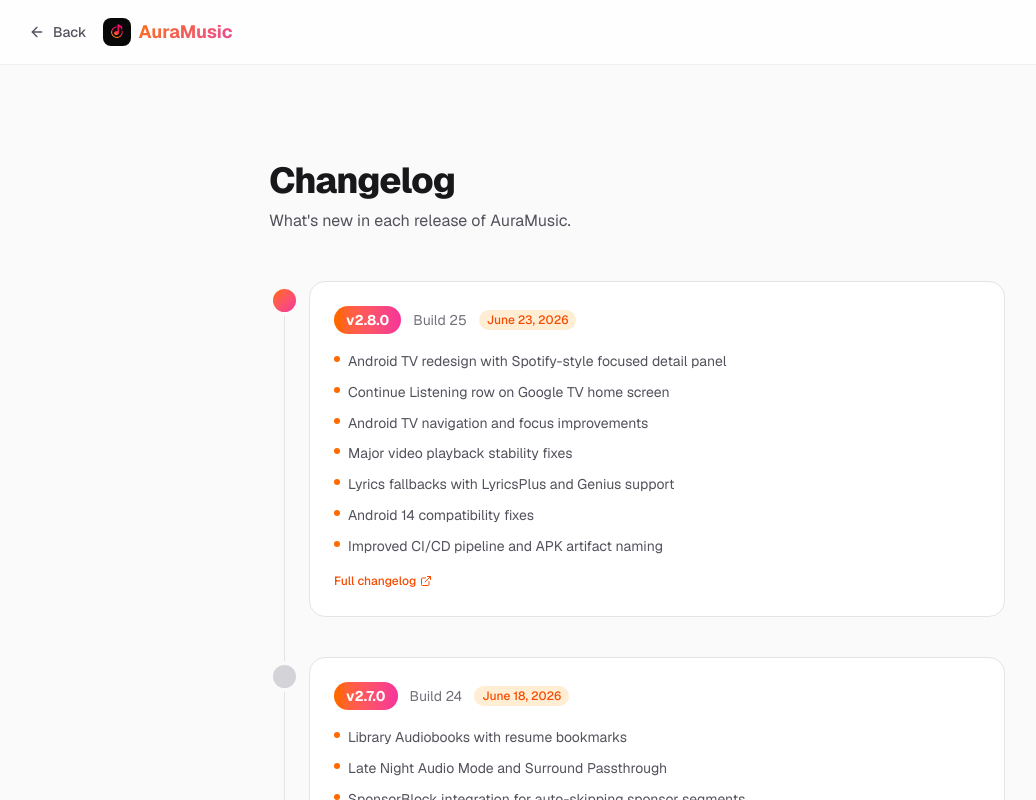
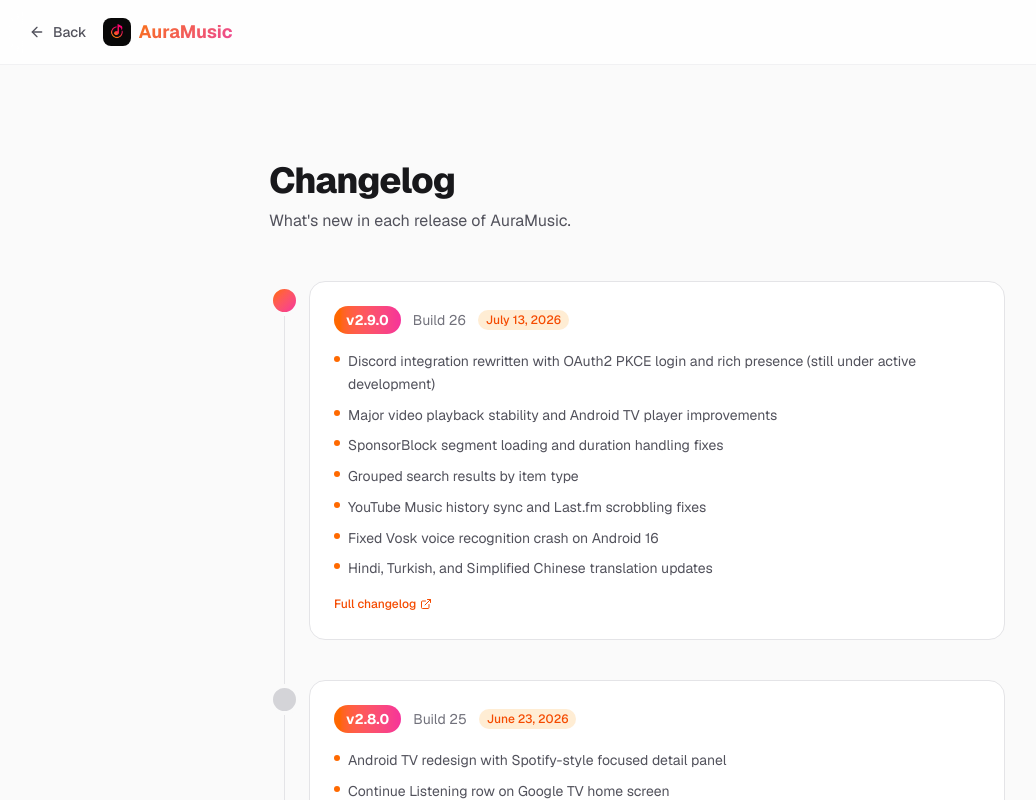
Before and after one commit to TeamAuraMusic/AuraMusicSite, a Next.js app: page /changelog in a window 1280 px wide. Shown: the top 800 px of the page, without its empty margins (3-1039 px from the left). Built offline with nearby package versions, Linux system fonts and the light colour scheme.

Commit message:
Update website for AuraMusic v2.9.0 and refresh Discord invite

```diff
--- a/src/app/changelog/page.tsx
+++ b/src/app/changelog/page.tsx
@@ -3,6 +3,22 @@
 import { ArrowLeft, ExternalLink } from "lucide-react";
 
 const releases = [
+  {
+    version: "v2.9.0",
+    build: "Build 26",
+    date: "July 13, 2026",
+    changes: [
+      "Discord integration rewritten with OAuth2 PKCE login and rich presence (still under active development)",
+      "Major video playback stability and Android TV player improvements",
+      "SponsorBlock segment loading and duration handling fixes",
+      "Grouped search results by item type",
+      "YouTube Music history sync and Last.fm scrobbling fixes",
+      "Fixed Vosk voice recognition crash on Android 16",
+      "Hindi, Turkish, and Simplified Chinese translation updates",
+    ],
+    compareUrl:
+      "https://github.com/TeamAuraMusic/AuraMusic/compare/v2.8.0...v2.9.0",
+  },
   {
     version: "v2.8.0",
     build: "Build 25",
--- a/src/app/page.tsx
+++ b/src/app/page.tsx
@@ -40,7 +40,7 @@
 const GITHUB_REPO = "https://github.com/TeamAuraMusic/AuraMusic";
 const RELEASES_URL = "https://github.com/TeamAuraMusic/AuraMusic/releases";
 const TELEGRAM_URL = "https://t.me/AuraMusicUpdates";
-const DISCORD_URL = "https://discord.gg/935CRM8u3";
+const DISCORD_URL = "https://discord.gg/H6Nvy6Fs7Z";
 
 const DONATION_URLS = {
   paypal:
@@ -456,7 +456,7 @@
             <ScrollReveal>
               <div className="inline-flex items-center gap-2 px-3 py-1 mb-6 text-xs font-medium rounded-full bg-gradient-to-r from-orange-500 to-pink-500 text-white shadow-md">
                 <span className="w-3 h-3 rounded-full bg-white/20 flex items-center justify-center text-[8px] font-bold">N</span>
-                v2.8.0 — Android TV Redesign & Video Stability
+                v2.9.0 — Discord Integration & Playback Stability
               </div>
             </ScrollReveal>
             <ScrollReveal delay={100}>
--- a/src/app/play/[videoId]/PlayPageClient.tsx
+++ b/src/app/play/[videoId]/PlayPageClient.tsx
@@ -12,7 +12,7 @@
 const AURAMUSIC_SCHEME = "auramusic://";
 const GITHUB_REPO = "https://github.com/TeamAuraMusic/AuraMusic";
 const TELEGRAM_URL = "https://t.me/AuraMusicUpdates";
-const DISCORD_URL = "https://discord.gg/935CRM8u3";
+const DISCORD_URL = "https://discord.gg/H6Nvy6Fs7Z";
 
 export default function PlayPageClient({ videoId }: { videoId: string }) {
   const handleOpenApp = () => {
```
